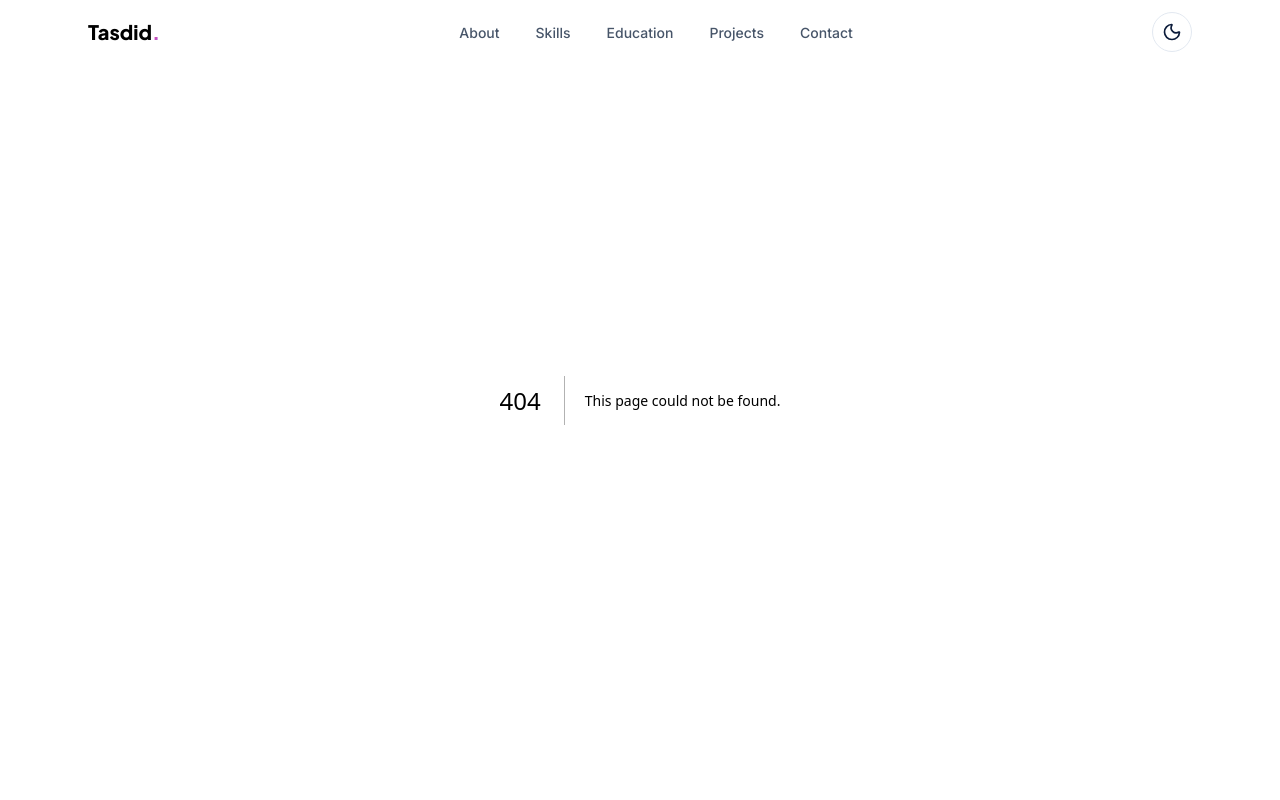
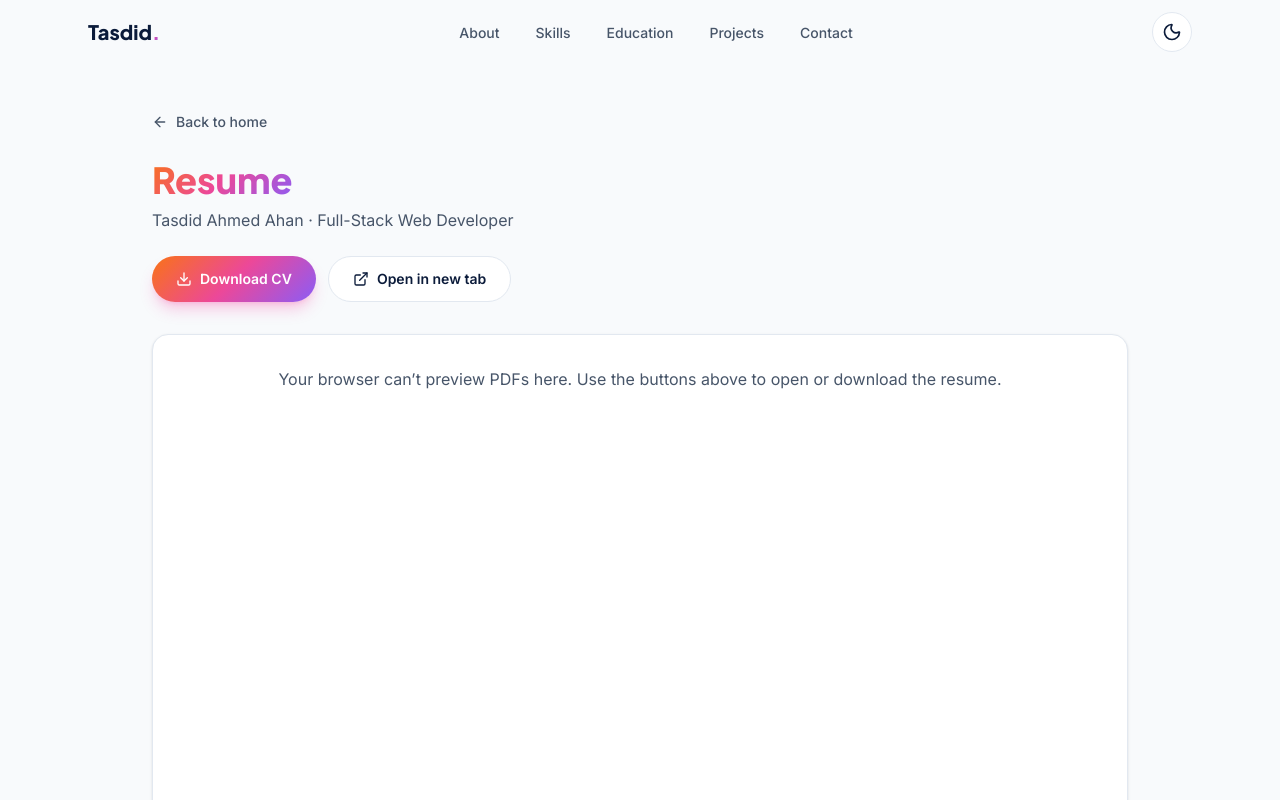
Before and after one commit to tasdid-ahmed/tasdid-portfolio, a Next.js app: page /resume in a window 1280 px wide. Before the commit this address had no page. Shown: the top 800 px of the page. Built offline with nearby package versions, Linux system fonts and the light colour scheme.

Commit message:
feat: add resume viewer page

```diff
--- /dev/null
+++ b/src/app/resume/page.tsx
@@ -0,0 +1,69 @@
+import type { Metadata } from "next";
+import Link from "next/link";
+import { ArrowLeft, Download, ExternalLink } from "lucide-react";
+import { profile } from "@/data/profile";
+import { Button } from "@/components/ui/Button";
+
+export const metadata: Metadata = {
+  title: `Resume | ${profile.name}`,
+  description: `Resume of ${profile.name}, ${profile.designation}.`,
+};
+
+export default function ResumePage() {
+  return (
+    <main className="mx-auto max-w-5xl px-4 pb-16 pt-28 sm:px-6">
+      <Link
+        href="/"
+        className="inline-flex items-center gap-2 text-sm font-medium text-muted transition hover:text-foreground"
+      >
+        <ArrowLeft className="h-4 w-4" />
+        Back to home
+      </Link>
+
+      <h1 className="mt-6 font-heading text-3xl font-extrabold sm:text-4xl">
+        <span className="bg-[image:var(--gradient-primary)] bg-clip-text text-transparent">
+          Resume
+        </span>
+      </h1>
+      <p className="mt-2 text-muted">
+        {profile.name} · {profile.designation}
+      </p>
+
+      <div className="mt-6 flex flex-wrap gap-3">
+        <Button href={profile.resume} download={profile.resumeFileName}>
+          <Download className="h-4 w-4" />
+          Download CV
+        </Button>
+        <Button
+          href={profile.resume}
+          variant="outline"
+          target="_blank"
+          rel="noopener noreferrer"
+        >
+          <ExternalLink className="h-4 w-4" />
+          Open in new tab
+        </Button>
+      </div>
+
+      {/* Tablet and desktop: embedded preview */}
+      <div className="mt-8 hidden overflow-hidden rounded-2xl border border-border bg-surface shadow-sm md:block">
+        <object
+          data={`${profile.resume}#view=FitH`}
+          type="application/pdf"
+          className="h-[80vh] w-full"
+        >
+          <p className="p-8 text-center text-muted">
+            Your browser can’t preview PDFs here. Use the buttons above to open or
+            download the resume.
+          </p>
+        </object>
+      </div>
+
+      {/* Phones: inline PDF preview isn't reliable, so point to the buttons */}
+      <div className="mt-8 rounded-2xl border border-border bg-surface p-6 text-center text-sm text-muted md:hidden">
+        PDF preview works best on larger screens. Use the buttons above to open or
+        download my resume.
+      </div>
+    </main>
+  );
+}
--- a/src/components/sections/Hero.tsx
+++ b/src/components/sections/Hero.tsx
@@ -61,14 +61,14 @@ export function Hero() {
           </p>
 
           <div className="mt-8 flex animate-fade-up flex-wrap justify-center gap-3 [animation-delay:400ms] motion-reduce:animate-none lg:justify-start">
-            <Button href={profile.resume} target="_blank" rel="noopener noreferrer">
+            <Button href="/resume">
               <Eye className="h-4 w-4" />
               View Resume
             </Button>
             <Button
               href={profile.resume}
               variant="outline"
-              download="Tasdid-Ahmed-Ahan-CV.pdf"
+              download={profile.resumeFileName}
             >
               <Download className="h-4 w-4" />
               Download CV
--- a/src/components/ui/Button.tsx
+++ b/src/components/ui/Button.tsx
@@ -1,3 +1,5 @@
+import Link from "next/link";
+
 type ButtonProps = {
   href: string;
   variant?: "primary" | "outline";
@@ -24,8 +26,21 @@ export function Button({
   className = "",
   ...rest
 }: ButtonProps) {
+  const classes = `${base} ${variants[variant]} ${className}`;
+  // Paths that start with "/" and have no file extension are pages; anything else
+  // (files like .pdf, external URLs) is a plain link.
+  const isPage = href.startsWith("/") && !/\.[a-z0-9]+$/i.test(href);
+
+  if (isPage) {
+    return (
+      <Link href={href} className={classes} {...rest}>
+        {children}
+      </Link>
+    );
+  }
+
   return (
-    <a href={href} className={`${base} ${variants[variant]} ${className}`} {...rest}>
+    <a href={href} className={classes} {...rest}>
       {children}
     </a>
   );
--- a/src/data/profile.ts
+++ b/src/data/profile.ts
@@ -6,6 +6,7 @@ export const profile = {
     "I build complete web products end to end, from responsive interfaces to authentication and APIs, using Next.js, TypeScript, Node.js and MongoDB.",
   photo: "/images/profile.png",
   resume: "/resume/Tasdid-Ahmed-Ahan-CV.pdf",
+  resumeFileName: "Tasdid-Ahmed-Ahan-CV.pdf",
   email: "tasdidahmed.official@gmail.com",
   socials: {
     github: "https://github.com/tasdid-ahmed",
```
